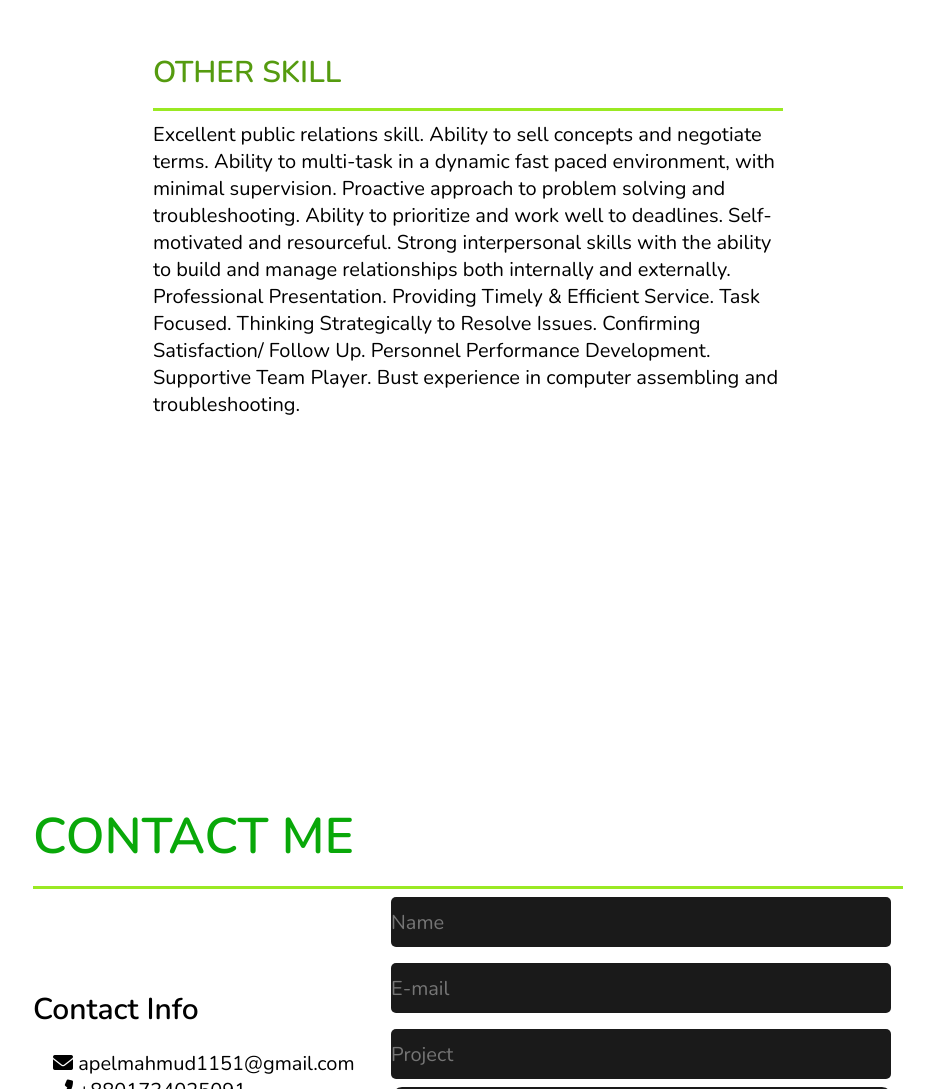
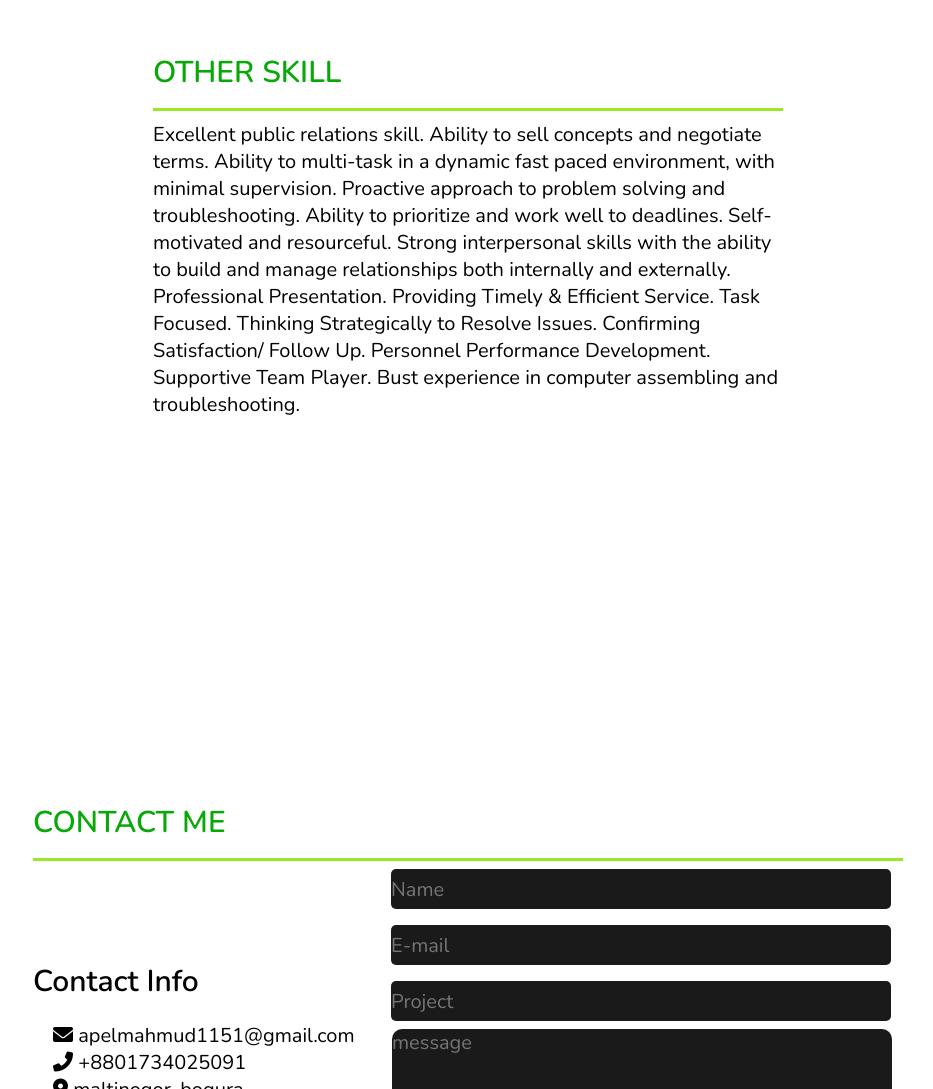
Before and after one commit to apel1151/my-new-portfolio-web, a plain HTML site: page index.html in a window 1280 px wide. Shown: the part 2563-3652 px from the top of the page, without its empty margins (347-1280 px from the left). Drawn offline with nearby package versions, Linux system fonts and the light colour scheme.

Commit message:
Update style.css
Final

```diff
--- a/style.css
+++ b/style.css
@@ -269,7 +269,7 @@ header .navbar ul li a:hover{
 
 .skill .skill-container h1{
     font-size: 30px;
-    color: rgb(85, 155, 15);
+    color: rgb(9, 168, 9);
 }
 
 .skill .skill-container h2{
@@ -320,7 +320,7 @@ header .navbar ul li a:hover{
 
    .other-container h1{
     font-size: 30px;
-    color: rgb(85, 155, 15);
+    color: rgb(9, 168, 9);
 }
 
     .other-container p{
@@ -346,7 +346,7 @@ header .navbar ul li a:hover{
 
 }
 .contact-container h1{
-    font-size: 50px;
+    font-size: 30px;
     color:rgb(9, 168, 9);
 }
 .contact-details{
@@ -380,7 +380,7 @@ header .navbar ul li a:hover{
 }
 .contact-container .text-area input{
     margin: 8px;
-    height: 50px;
+    height: 40px;
     width: 500px;
     background-color: #1a1a1a;
     border-radius: 5px;
```
